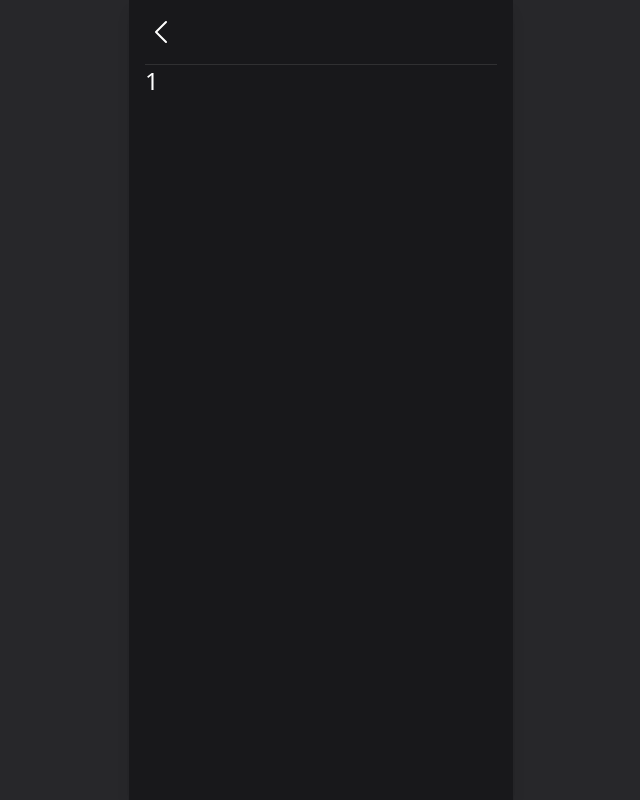
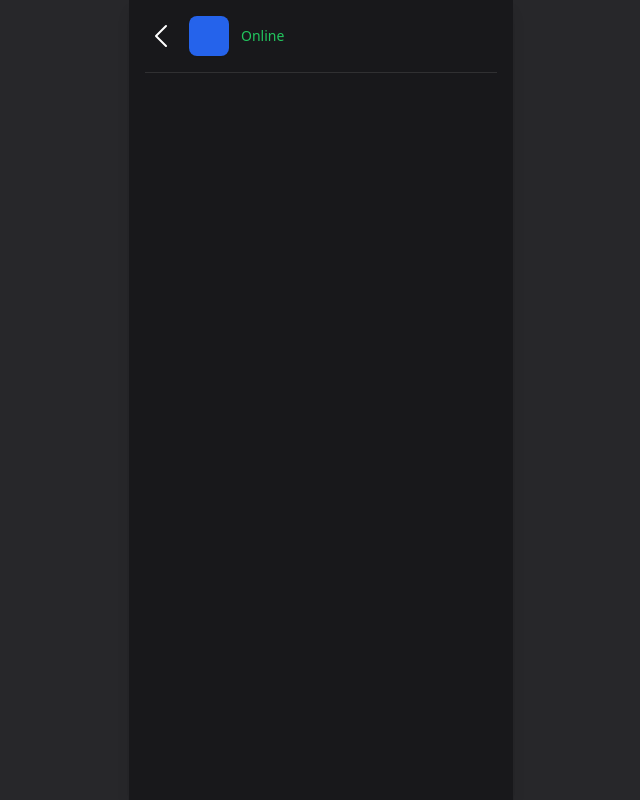
Before and after one commit to rodrigordgfs/chat-nuxt, a Nuxt app: page /chat/1 in a window 1280 px wide. Shown: the whole page, without its empty margins (319-959 px from the left). Built offline with nearby package versions, Linux system fonts and the light colour scheme.

Commit message:
Feature: Visual improvements

```diff
--- a/components/ChatPerson.vue
+++ b/components/ChatPerson.vue
@@ -8,7 +8,13 @@
       :src="image"
       :alt="name"
     />
-    <div v-else></div>
+    <div
+      v-else
+      class="w-16 h-16 flex flex-row items-center justify-center text-white text-xl bg-blue-600 rounded-lg shadow-sm"
+    >
+      {{ initialsName }}
+    </div>
+
     <div class="flex flex-col flex-1 justify-center overflow-hidden">
       <p class="text-white text-xl font-medium truncate whitespace-nowrap">
         {{ name }}
@@ -18,13 +24,17 @@
       </p>
     </div>
     <div v-if="time" class="flex flex-col items-center justify-center">
-      <p class="text-gray-400 text-sm font-medium">12:00</p>
+      <p class="text-gray-400 text-sm font-medium">{{ time }}</p>
     </div>
   </div>
 </template>
 
 <script setup>
 const props = defineProps(["image", "name", "message", "time"]);
+
+const initialsName = computed(
+  () => `${props.name.split(" ")[0][0]}${props.name.split(" ")[1][0]}`
+);
 </script>
 
 <style></style>
--- a/components/HeaderChat.vue
+++ b/components/HeaderChat.vue
@@ -5,14 +5,21 @@
     <NuxtLink to="/">
       <ChevronLeftIcon class="w-8 h-8 text-white rounded cursor-pointer" />
     </NuxtLink>
-    <div class="flex flex-row gap-3">
-      <img
-        v-if="image"
-        class="w-8 h-8 rounded-lg shadow-sm"
-        :src="image"
-        :alt="name"
-      />
+    <img
+      v-if="image"
+      class="w-10 h-10 rounded-lg shadow-sm"
+      :src="image"
+      :alt="name"
+    />
+    <div
+      v-else
+      class="w-10 h-10 flex flex-row items-center justify-center text-white bg-blue-600 rounded-lg shadow-sm"
+    >
+      {{ initialsName }}
+    </div>
+    <div class="flex flex-col">
       <p class="text-white text-2xl font-medium">{{ name }}</p>
+      <p class="font-medium text-green-500 text-sm">Online</p>
     </div>
   </div>
 </template>
@@ -24,6 +31,12 @@ import {
 } from "@heroicons/vue/24/solid";
 
 const props = defineProps(["name", "image"]);
+
+const initialsName = computed(() => {
+  if (props.name) {
+    return `${props.name.split(" ")[0][0]}${props.name.split(" ")[1][0]}`;
+  }
+});
 </script>
 
 <style></style>
--- a/composables/usePersons.js
+++ b/composables/usePersons.js
@@ -8,7 +8,7 @@ export const usePersons = () =>
     {
       id: "1db09e73-5e69-426e-8182-56b5a6c64659",
       name: "Jim Mendoza",
-      image: "https://randomuser.me/api/portraits/men/25.jpg",
+      image: "",
     },
     {
       id: "e5550bab-ccef-4455-a1a4-6ecbabd55da4",
@@ -23,7 +23,7 @@ export const usePersons = () =>
     {
       id: "5c845798-734d-4758-8c31-d2e6b6f6243d",
       name: "Brad Gibson",
-      image: "https://randomuser.me/api/portraits/men/46.jpg",
+      image: "",
     },
     {
       id: "7807a141-ef71-4031-be15-761cf8cf5453",
@@ -33,7 +33,7 @@ export const usePersons = () =>
     {
       id: "0677a92c-49e6-430b-abd2-4840d578d52c",
       name: "Courtney Brooks",
-      image: "https://randomuser.me/api/portraits/men/66.jpg",
+      image: "",
     },
     {
       id: "ff4a7658-2c2a-4ed3-a9c4-37734c19dc31",
@@ -43,7 +43,7 @@ export const usePersons = () =>
     {
       id: "e1c871ea-324f-4065-b25b-230baf363d9c",
       name: "Matthew Johnson",
-      image: "https://randomuser.me/api/portraits/men/17.jpg",
+      image: "",
     },
     {
       id: "b3a717a3-ca59-4417-b07c-e74ca0c96998",
--- a/pages/chat/[id].vue
+++ b/pages/chat/[id].vue
@@ -1,8 +1,6 @@
 <template>
   <HeaderChat :name="userName" :image="userImage" />
-  <div class="text-white text-2xl">
-    {{ chatId }}
-  </div>
+  <div class="text-white text-2xl"></div>
 </template>
 
 <script setup>
--- a/pages/contacts.vue
+++ b/pages/contacts.vue
@@ -25,7 +25,7 @@ const handleNewChat = async (id) => {
 };
 </script>
 
-<style lang="scss">
+<style lang="scss" scoped>
 .custom-scrollbar {
   &::-webkit-scrollbar {
     width: 8px;
--- a/pages/index.vue
+++ b/pages/index.vue
@@ -1,7 +1,7 @@
 <template>
-  <div class="flex-1">
-    <form @submit.prevent="performSearch" class="mt-4">
-      <div class="bg-zinc-800 rounded-lg p-3 flex flex-row items-center gap-2">
+  <div class="flex-1 overflow-y-auto custom-scrollbar mt-4">
+    <form @submit.prevent="performSearch" class="pr-2">
+      <div class="bg-zinc-800 rounded-lg p-3 flex flex-row items-center">
         <MagnifyingGlassIcon class="w-6 h-6 text-white" />
         <input
           v-model="searchQuery"
@@ -10,7 +10,8 @@
           class="bg-transparent w-full text-white placeholder-white focus:outline-none"
         />
       </div>
-      <div class="grid grid-cols-1 gap-4 mt-4">
+    </form>
+    <div class="grid grid-cols-1 gap-4 mt-4 pr-2">
       <ChatPerson
         v-for="chat in chats"
         :key="chat.id"
@@ -21,7 +22,6 @@
         @click="handleOpenChat(chat.id)"
       />
     </div>
-    </form>
   </div>
 </template>
 
@@ -50,4 +50,20 @@ const handleOpenChat = (chatId) => {
 };
 </script>
 
-<style></style>
+<style lang="scss" scoped>
+.custom-scrollbar {
+  &::-webkit-scrollbar {
+    width: 8px;
+  }
+
+  &::-webkit-scrollbar-thumb {
+    background-color: #2563eb;
+    border-radius: 6px;
+  }
+
+  &::-webkit-scrollbar-track {
+    background-color: #edf2f7;
+    border-radius: 6px;
+  }
+}
+</style>
```
Lines whose indentation alone changed are shown as unchanged.
